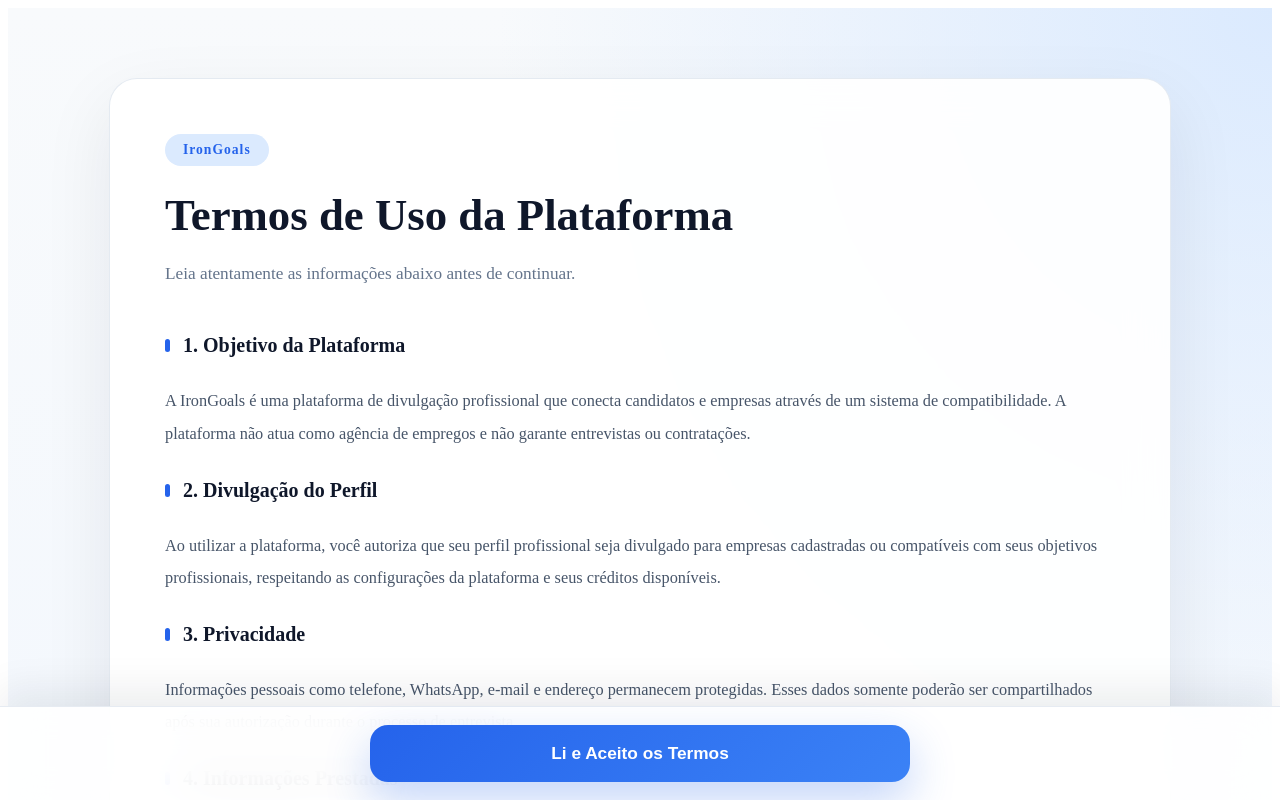
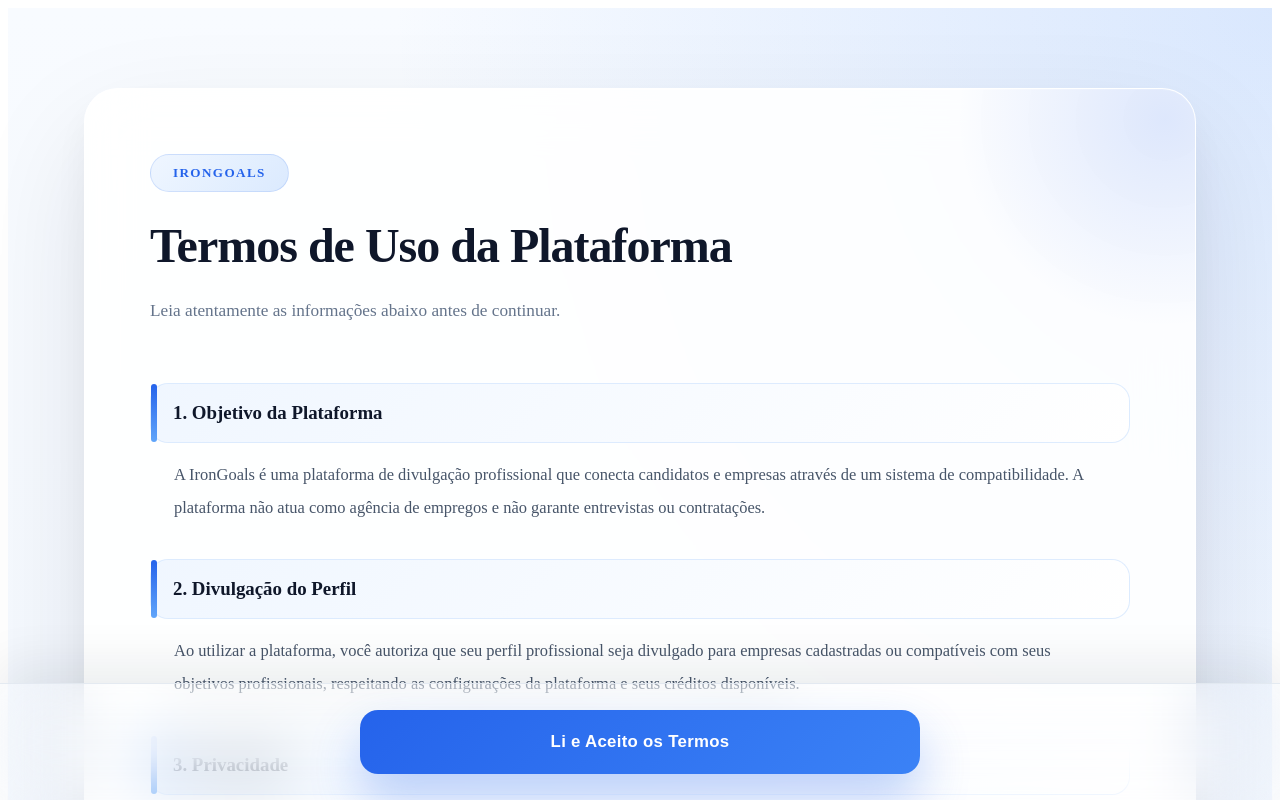
Before and after one commit to andyjose1997/irongoals, a React (Vite) app: page /termos in a window 1280 px wide. Shown: the top 800 px of the page. Built offline with nearby package versions, Linux system fonts and the light colour scheme; no server answers; sample sign-in values are in the browser's storage.

Commit message:
sddddsff

```diff
--- a/src/components/portfolio/componentes/area/componentes/infos/infos.jsx
+++ b/src/components/portfolio/componentes/area/componentes/infos/infos.jsx
@@ -14,7 +14,7 @@ const CAMPOS = [
     { chave: "estado_civil", titulo: "Estado Civil" },
     { chave: "nacionalidade", titulo: "Nacionalidade" },
     { chave: "possui_cnh", titulo: "Possui CNH" },
-    { chave: "possui_veiculo", titulo: "Possui Veículo" },
+    { chave: "possui_veiculo", titulo: "Possui Veículo? Qual?" },
     { chave: "disponibilidade", titulo: "Disponibilidade" }
 ];
 
--- a/src/components/termos/termos.css
+++ b/src/components/termos/termos.css
@@ -6,12 +6,20 @@ PÁGINA
 
     min-height: 100vh;
 
-    padding: 70px 20px 160px;
+    padding: 80px 40px 180px;
 
     background:
-        radial-gradient(circle at top right, #dbeafe 0%, transparent 35%),
-        radial-gradient(circle at bottom left, #bfdbfe 0%, transparent 35%),
-        linear-gradient(180deg, #f8fafc, #eef5ff);
+        radial-gradient(circle at top right,
+            rgba(59, 130, 246, .16),
+            transparent 35%),
+
+        radial-gradient(circle at bottom left,
+            rgba(37, 99, 235, .12),
+            transparent 35%),
+
+        linear-gradient(180deg,
+            #f8fbff,
+            #eef5ff);
 
 }
 
@@ -21,24 +29,87 @@ CARD
 
 .termosCardPrincipal {
 
-    width: 100%;
+    width: 90%;
 
-    max-width: 950px;
+    max-width: 980px;
 
     margin: auto;
 
-    background: rgba(255, 255, 255, .92);
+    position: relative;
 
-    backdrop-filter: blur(20px);
+    overflow: hidden;
 
-    border-radius: 28px;
+    background:
+        rgba(255, 255, 255, .88);
 
-    padding: 55px;
+    backdrop-filter: blur(28px);
 
-    border: 1px solid rgba(226, 232, 240, .9);
+    border-radius: 34px;
+
+    padding: 65px;
+
+    border:
+        1px solid rgba(255, 255, 255, .75);
 
     box-shadow:
-        0 25px 70px rgba(15, 23, 42, .08);
+
+        0 50px 120px rgba(15, 23, 42, .10),
+
+        0 20px 45px rgba(15, 23, 42, .05),
+
+        inset 0 1px rgba(255, 255, 255, .9);
+
+}
+
+.termosCardPrincipal::before {
+
+    content: "";
+
+    position: absolute;
+
+    top: -180px;
+
+    right: -180px;
+
+    width: 420px;
+
+    height: 420px;
+
+    border-radius: 50%;
+
+    background:
+
+        radial-gradient(circle,
+            rgba(37, 99, 235, .14),
+            transparent 70%);
+
+    pointer-events: none;
+
+}
+
+.termosCardPrincipal::after {
+
+    content: "";
+
+    position: absolute;
+
+    bottom: -140px;
+
+    left: -140px;
+
+    width: 360px;
+
+    height: 360px;
+
+    border-radius: 50%;
+
+    background:
+
+        radial-gradient(circle,
+            rgba(96, 165, 250, .10),
+            transparent 72%);
+
+    pointer-events: none;
 
 }
 
@@ -54,21 +125,31 @@ BADGE
 
     justify-content: center;
 
-    padding: 8px 18px;
+    padding: 10px 22px;
 
     border-radius: 999px;
 
-    background: #dbeafe;
+    background:
+
+        linear-gradient(135deg,
+            #eff6ff,
+            #dbeafe);
+
+    border:
+
+        1px solid rgba(37, 99, 235, .15);
 
     color: #2563eb;
 
-    font-size: .85rem;
+    font-size: .82rem;
 
-    font-weight: 700;
+    font-weight: 800;
 
-    letter-spacing: 1px;
+    letter-spacing: 1.4px;
 
-    margin-bottom: 25px;
+    text-transform: uppercase;
+
+    margin-bottom: 28px;
 
 }
 
@@ -82,25 +163,29 @@ TÍTULO
 
     color: #0f172a;
 
-    font-size: 2.8rem;
+    font-size: 3rem;
 
     font-weight: 800;
 
-    line-height: 1.1;
+    line-height: 1.08;
+
+    letter-spacing: -1px;
 
 }
 
 .termosSubtitulo {
 
-    margin-top: 18px;
+    margin-top: 22px;
 
-    margin-bottom: 45px;
+    margin-bottom: 55px;
 
     color: #64748b;
 
     font-size: 1.08rem;
 
-    line-height: 1.8;
+    line-height: 2;
+
+    max-width: 720px;
 
 }
 
@@ -114,23 +199,41 @@ CONTEÚDO
 
     flex-direction: column;
 
-    gap: 28px;
+    gap: 22px;
 
 }
+
+/* =====================================================
+SEÇÕES
+===================================================== */
 
 .termosConteudoTexto h3 {
 
     margin: 0;
 
+    padding: 18px 22px;
+
+    border-radius: 18px;
+
+    background:
+
+        linear-gradient(135deg,
+            rgba(239, 246, 255, .95),
+            rgba(255, 255, 255, .95));
+
+    border:
+
+        1px solid rgba(219, 234, 254, .9);
+
     color: #0f172a;
 
-    font-size: 1.25rem;
+    font-size: 1.18rem;
 
     font-weight: 700;
 
     position: relative;
 
-    padding-left: 18px;
+    transition: .25s;
 
 }
 
@@ -142,25 +245,45 @@ CONTEÚDO
 
     left: 0;
 
-    top: 5px;
+    top: 0;
 
-    bottom: 5px;
+    bottom: 0;
 
-    width: 5px;
+    width: 6px;
 
     border-radius: 999px;
 
-    background: #2563eb;
+    background:
+
+        linear-gradient(180deg,
+            #2563eb,
+            #60a5fa);
 
 }
+
+.termosConteudoTexto h3:hover {
+
+    transform: translateX(8px);
+
+    color: #2563eb;
+
+}
+
+/* =====================================================
+PARÁGRAFOS
+===================================================== */
 
 .termosConteudoTexto p {
 
     margin: 0;
 
+    margin-top: -6px;
+
+    padding: 0 24px 12px 24px;
+
     color: #475569;
 
-    font-size: 1.02rem;
+    font-size: 1.03rem;
 
     line-height: 2;
 
@@ -180,17 +303,25 @@ STATUS
 
     margin-top: 40px;
 
-    padding: 18px;
+    padding: 22px;
 
-    border-radius: 16px;
+    border-radius: 18px;
 
-    background: #dbeafe;
+    background:
 
-    color: #1d4ed8;
+        linear-gradient(135deg,
+            #eff6ff,
+            #dbeafe);
+
+    border:
+
+        1px solid rgba(37, 99, 235, .15);
+
+    color: #2563eb;
 
     text-align: center;
 
-    font-weight: 600;
+    font-weight: 700;
 
 }
 
@@ -198,22 +329,30 @@ STATUS
 
     margin-top: 40px;
 
-    padding: 18px;
+    padding: 22px;
 
-    border-radius: 16px;
+    border-radius: 18px;
 
-    background: #fee2e2;
+    background:
+
+        linear-gradient(135deg,
+            #fff5f5,
+            #fee2e2);
+
+    border:
+
+        1px solid rgba(220, 38, 38, .15);
 
     color: #b91c1c;
 
     text-align: center;
 
-    font-weight: 600;
+    font-weight: 700;
 
 }
 
 /* =====================================================
-BARRA FIXA INFERIOR
+BARRA INFERIOR
 ===================================================== */
 
 .termosBarraInferior {
@@ -226,23 +365,25 @@ BARRA FIXA INFERIOR
 
     bottom: 0;
 
-    z-index: 9999;
-
-    padding: 18px 25px;
+    z-index: 999;
 
     display: flex;
 
     justify-content: center;
 
-    background:
-        rgba(255, 255, 255, .88);
+    padding: 26px;
 
-    backdrop-filter: blur(20px);
 
-    border-top: 1px solid rgba(226, 232, 240, .85);
+
+    backdrop-filter: blur(30px);
+
+    border-top:
+
+        1px solid rgba(226, 232, 240, .9);
 
     box-shadow:
-        0 -15px 40px rgba(15, 23, 42, .08);
+
+        0 -18px 50px rgba(15, 23, 42, .08);
 
 }
 
@@ -254,45 +395,53 @@ BOTÃO
 
     width: 100%;
 
-    max-width: 540px;
+    max-width: 560px;
+
+    height: 64px;
 
     border: none;
 
-    outline: none;
-
     cursor: pointer;
-
-    padding: 18px 30px;
 
     border-radius: 18px;
 
-    font-size: 1.08rem;
+    font-size: 1.05rem;
 
-    font-weight: 700;
+    font-weight: 800;
+
+    letter-spacing: .3px;
 
     color: white;
 
     background:
+
         linear-gradient(135deg,
             #2563eb,
             #3b82f6);
 
     box-shadow:
-        0 18px 45px rgba(37, 99, 235, .28);
+
+        0 25px 50px rgba(37, 99, 235, .30);
 
     transition:
+
         transform .25s,
+
         box-shadow .25s,
-        opacity .25s;
+
+        filter .25s;
 
 }
 
 .termosBotaoAceitar:hover:not(:disabled) {
 
-    transform: translateY(-3px);
+    transform: translateY(-4px);
 
     box-shadow:
-        0 28px 60px rgba(37, 99, 235, .38);
+
+        0 35px 70px rgba(37, 99, 235, .42);
+
+    filter: brightness(1.03);
 
 }
 
@@ -308,36 +457,40 @@ BOTÃO
 
     cursor: not-allowed;
 
-    transform: none;
-
 }
 
 /* =====================================================
 SCROLL
 ===================================================== */
 
-.termosPaginaContainer::-webkit-scrollbar {
+::-webkit-scrollbar {
 
-    width: 10px;
+    width: 12px;
 
 }
 
-.termosPaginaContainer::-webkit-scrollbar-thumb {
+::-webkit-scrollbar-track {
 
-    background: #cbd5e1;
+    background: #edf2f7;
+
+}
+
+::-webkit-scrollbar-thumb {
+
+    background: #bfd5f8;
 
     border-radius: 999px;
 
 }
 
-.termosPaginaContainer::-webkit-scrollbar-thumb:hover {
+::-webkit-scrollbar-thumb:hover {
 
-    background: #94a3b8;
+    background: #8eb6f5;
 
 }
 
 /* =====================================================
-ANIMAÇÕES
+ANIMAÇÃO
 ===================================================== */
 
 .termosCardPrincipal {
@@ -352,7 +505,7 @@ ANIMAÇÕES
 
         opacity: 0;
 
-        transform: translateY(25px);
+        transform: translateY(30px);
 
     }
 
@@ -366,27 +519,15 @@ ANIMAÇÕES
 
 }
 
-.termosConteudoTexto h3 {
+/* =====================================================
+SELEÇÃO
+===================================================== */
 
-    transition: .25s;
+::selection {
 
-}
+    background: #2563eb;
 
-.termosConteudoTexto h3:hover {
-
-    color: #2563eb;
-
-}
-
-.termosConteudoTexto p {
-
-    transition: .25s;
-
-}
-
-.termosConteudoTexto p:hover {
-
-    color: #334155;
+    color: white;
 
 }
 
@@ -394,7 +535,7 @@ ANIMAÇÕES
 RESPONSIVO
 ===================================================== */
 
-@media(max-width:900px) {
+@media (max-width: 900px) {
 
     .termosPaginaContainer {
 
@@ -404,7 +545,7 @@ RESPONSIVO
 
     .termosCardPrincipal {
 
-        padding: 40px;
+        padding: 34px 24px;
 
         border-radius: 24px;
 
@@ -412,23 +553,102 @@ RESPONSIVO
 
     .termosTituloPrincipal {
 
-        font-size: 2.2rem;
+        font-size: 2.15rem;
+
+        line-height: 1.15;
+
+    }
+
+    .termosSubtitulo {
+
+        font-size: .98rem;
+
+        margin-top: 16px;
+
+        margin-bottom: 36px;
+
+        line-height: 1.8;
+
+    }
+
+    .termosBadge {
+
+        font-size: .75rem;
+
+        padding: 8px 16px;
+
+        margin-bottom: 20px;
+
+    }
+
+    .termosConteudoTexto {
+
+        gap: 18px;
+
+    }
+
+    .termosConteudoTexto h3 {
+
+        padding: 16px 18px;
+
+        font-size: 1.05rem;
+
+        border-radius: 16px;
+
+    }
+
+    .termosConteudoTexto p {
+
+        padding: 0 18px 8px 18px;
+
+        font-size: .96rem;
+
+        line-height: 1.85;
+
+    }
+
+    .termosMensagemStatus,
+    .termosMensagemErro {
+
+        margin-top: 28px;
+
+        padding: 18px;
+
+        font-size: .95rem;
+
+    }
+
+    .termosBarraInferior {
+
+        padding: 18px;
+
+    }
+
+    .termosBotaoAceitar {
+
+        max-width: 100%;
+
+        height: 58px;
+
+        font-size: 1rem;
+
+        border-radius: 16px;
 
     }
 
 }
 
-@media(max-width:650px) {
+@media (max-width: 520px) {
 
     .termosPaginaContainer {
 
-        padding: 25px 12px 140px;
+        padding: 28px 12px 135px;
 
     }
 
     .termosCardPrincipal {
 
-        padding: 28px;
+        padding: 24px 18px;
 
         border-radius: 20px;
 
@@ -436,62 +656,60 @@ RESPONSIVO
 
     .termosTituloPrincipal {
 
-        font-size: 1.8rem;
+        font-size: 1.75rem;
 
     }
 
     .termosSubtitulo {
 
-        font-size: 1rem;
+        font-size: .92rem;
+
+        margin-bottom: 28px;
 
     }
 
-    .termosConteudoTexto {
+    .termosBadge {
 
-        gap: 22px;
+        width: 100%;
+
+        justify-content: center;
+
+        font-size: .72rem;
 
     }
 
     .termosConteudoTexto h3 {
 
-        font-size: 1.08rem;
+        font-size: 1rem;
+
+        padding: 15px 16px;
 
     }
 
     .termosConteudoTexto p {
 
-        font-size: .95rem;
+        padding: 0 16px 6px 16px;
 
-        line-height: 1.85;
+        font-size: .92rem;
+
+        line-height: 1.75;
 
     }
 
     .termosBarraInferior {
 
-        padding: 15px;
+        padding: 14px 12px;
 
     }
 
     .termosBotaoAceitar {
 
-        max-width: none;
+        height: 54px;
 
-        font-size: 1rem;
+        font-size: .95rem;
 
-        padding: 16px;
+        border-radius: 14px;
 
     }
 
 }
-
-/* =====================================================
-SELEÇÃO
-===================================================== */
-
-.termosPaginaContainer *::selection {
-
-    background: #2563eb;
-
-    color: white;
-
-}
--- a/src/components/termos/termos.jsx
+++ b/src/components/termos/termos.jsx
@@ -267,7 +267,7 @@ export default function Termos() {
 
                     <p>
 
-                        Estes termos poderão ser atualizados sempre que necessário para acompanhar a evolução da plataforma. Alterações relevantes poderão exigir um novo aceite.
+                        Estes termos poderão ser atualizados sempre que necessário para acompanhar a evolução da plataforma.
 
                     </p>
 
@@ -279,7 +279,7 @@ export default function Termos() {
 
                     <p>
 
-                        Ao clicar em <strong>"Li e Aceito os Termos"</strong>, você declara que leu, compreendeu e concorda com todas as condições de utilização da plataforma IronGoals.
+                        Ao clicar em <strong>"Li e Aceito os Termos"</strong>, você declara que leu, compreendeu e concorda com todas as condições de utilização da plataforma IronGoals. Você também declara ser maior de 18 anos ou possuir capacidade legal para aceitar estes termos e assumir integral responsabilidade pelas informações fornecidas e pela utilização da plataforma.
 
                     </p>
 
```
Also changed, not shown: src/components/portfolio/componentes/area/componentes/desempenho/divulgacoes/divulgacoes.css (+18 -0 lines), src/components/portfolio/componentes/area/componentes/formacao/formacao.jsx (+17 -3 lines), src/components/portfolio/componentes/area/componentes/hablilidades/hablilidades.jsx (+32 -3 lines), src/components/portfolio/componentes/area/componentes/idiomas/idiomas.css (+5 -4 lines), src/components/portfolio/componentes/area/componentes/idiomas/idiomas.jsx (+33 -4 lines).
